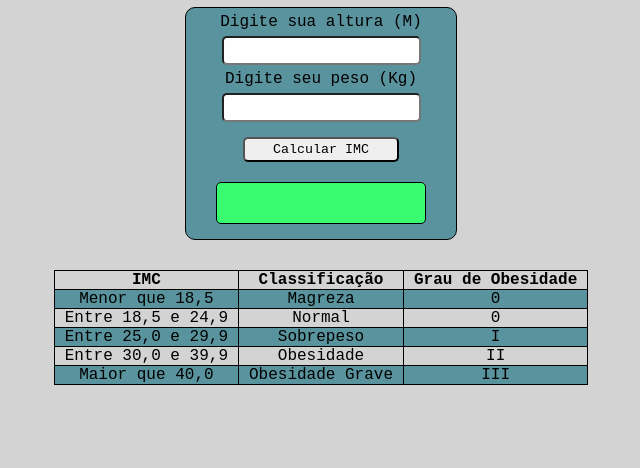
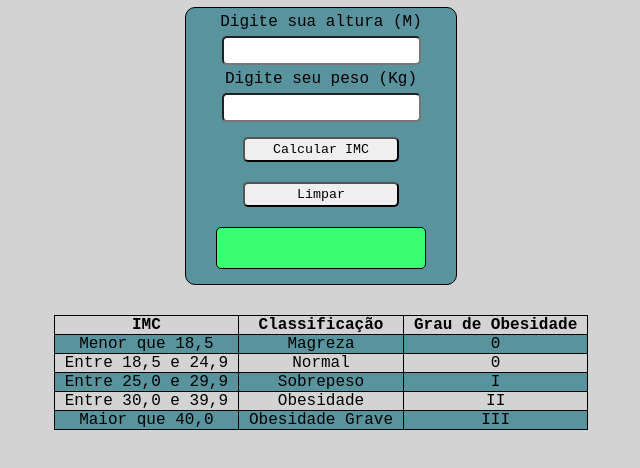
Before and after one commit to leandrolopes21/calculadoraImc, a plain HTML site: page index.html in a window 1280 px wide. Shown: the part 82-550 px from the top of the page, without its empty margins (319-959 px from the left). Drawn offline with Linux system fonts and the light colour scheme.

Commit message:
Arquivo index atualizado

```diff
--- a/index.html
+++ b/index.html
@@ -22,6 +22,7 @@
         <input type="number" id="peso"> <br>
 
         <button onclick="calcularImc()">Calcular IMC</button>
+        <button onclick="limpar()">Limpar</button>
 
         <div class="result" id="result"></div>
 
@@ -95,6 +96,13 @@
             result.innerHTML = `Seu IMC é ${imc.toFixed(2)} (${classificacao}).`;
 
     }
+
+    function limpar() {
+
+        document.getElementById('result').innerHTML = "";
+        document.getElementById('altura').innerHTML = "";
+        document.getElementById('peso').innerHTML = "";
+    }
 </script>
 
 </html>
```
